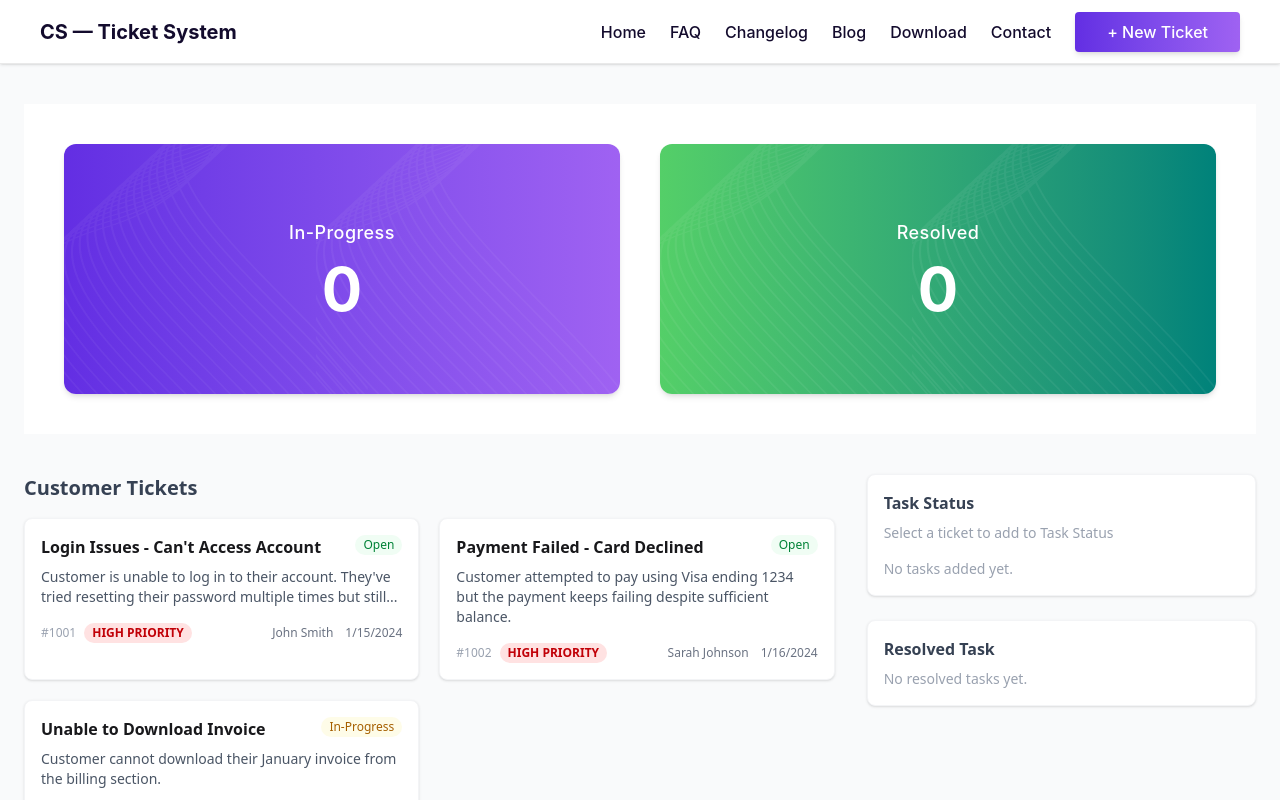
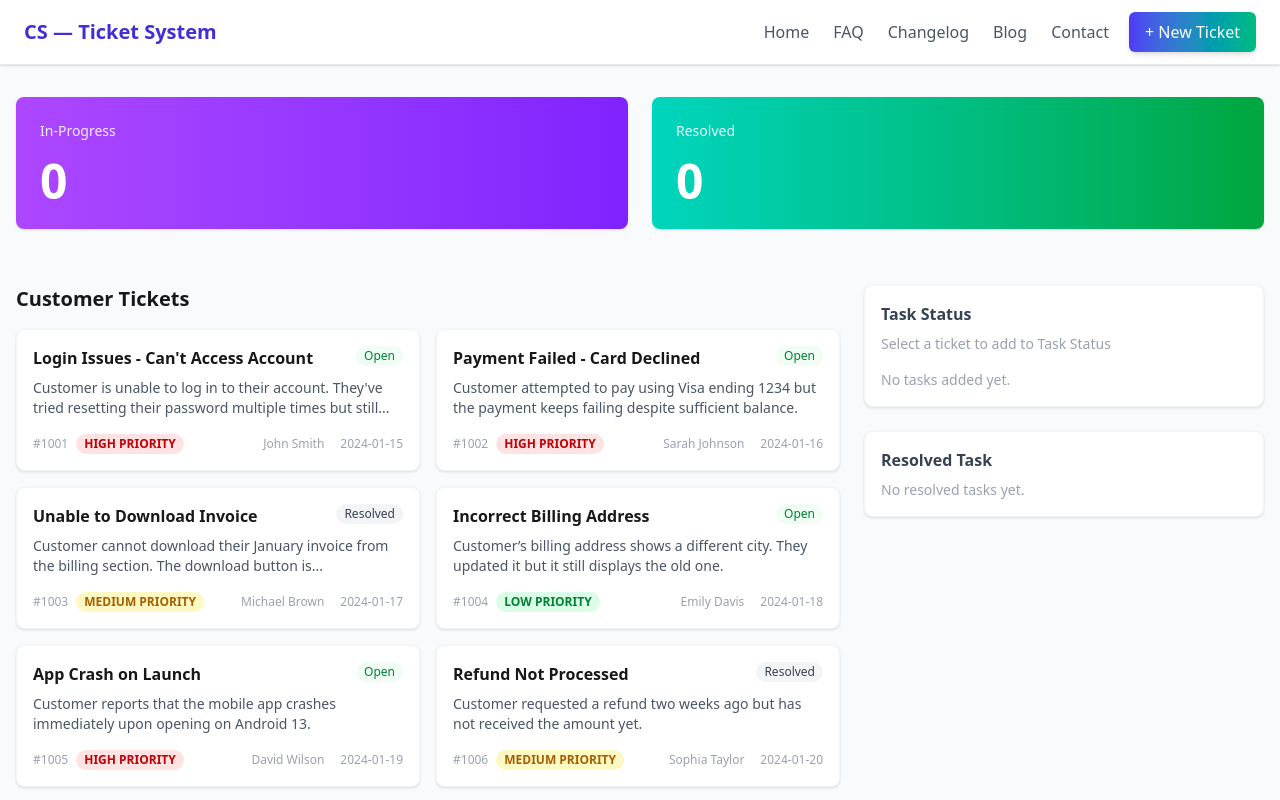
Before and after one commit to Shanjida-Islam138/Programming-Hero-Assignment-07, a React (Vite) app: page / in a window 1280 px wide. Shown: the top 800 px of the page. Built offline with nearby package versions, Linux system fonts and the light colour scheme.

Commit message:
updated Navbar

```diff
--- a/src/App.jsx
+++ b/src/App.jsx
@@ -1,15 +1,28 @@
 import React from "react";
 import Navbar from "./components/Navbar";
+import Footer from "./components/Footer";
 import Home from "./pages/Home";
 import { AppContextProvider } from "./context/AppContext";
+import { ToastContainer } from "react-toastify";
+import "react-toastify/dist/ReactToastify.css";
 
-const App = () => {
+
+function App() {
 return (
 <AppContextProvider>
+<div className="flex flex-col min-h-screen">
 <Navbar />
+<main className="flex-1">
 <Home />
+</main>
+
+
+<Footer />
+<ToastContainer position="top-right" autoClose={2000} hideProgressBar={false} newestOnTop closeOnClick />
+</div>
 </AppContextProvider>
 );
-};
+}
+
 
 export default App;
--- a/src/components/Banner.jsx
+++ b/src/components/Banner.jsx
@@ -1,48 +1,28 @@
-import React from "react";
-import { assets } from "../assets/assets";
+import React, { useContext } from "react";
+import { AppContext } from "../context/AppContext";
+
 
 const Banner = () => {
-  return (
-    <div className="w-full bg-white py-10 px-6 sm:px-10">
-      <div className="flex flex-col sm:flex-row gap-6 sm:gap-10 justify-center items-center">
+const { inProgressCount, resolvedCount } = useContext(AppContext);
 
-        <div className="w-full sm:w-1/2 h-[250px] rounded-xl flex flex-col justify-center items-center text-white font-[Inter]
-        bg-gradient-to-r from-[#632EE3] to-[#9F62F2] relative overflow-hidden shadow-md">
-          <div
-            className="absolute inset-0 opacity-40"
-            style={{
-              backgroundImage: `url(${assets.vector1}), url(${assets.vector1})`,
-              backgroundRepeat: "no-repeat, no-repeat",
-              backgroundPosition: "left center, right center",
-              backgroundSize: "contain, contain",
-            }}
-          ></div>
-          <div className="relative z-10 text-center">
-            <h2 className="text-lg font-medium tracking-wide">In-Progress</h2>
-            <p className="text-6xl font-bold mt-3">0</p>
-          </div>
-        </div>
 
-        <div className="w-full sm:w-1/2 h-[250px] rounded-xl flex flex-col justify-center items-center text-white font-[Inter]
-        bg-gradient-to-r from-[#54CF68] to-[#00827A] relative overflow-hidden shadow-md">
-          <div
-            className="absolute inset-0 opacity-50"
-            style={{
-              backgroundImage: `url(${assets.vector1}), url(${assets.vector1})`,
-              backgroundRepeat: "no-repeat, no-repeat",
-              backgroundPosition: "left center, right center",
-              backgroundSize: "contain, contain",
-            }}
-          ></div>
-          <div className="relative z-10 text-center">
-            <h2 className="text-lg font-medium tracking-wide">Resolved</h2>
-            <p className="text-6xl font-bold mt-3">0</p>
-          </div>
-        </div>
+return (
+<div className="container mx-auto px-4 py-8">
+<div className="grid md:grid-cols-2 gap-6">
+<div className="rounded-lg p-6 bg-gradient-to-r from-purple-500 to-violet-600 text-white shadow">
+<h3 className="text-sm opacity-90">In-Progress</h3>
+<div className="text-5xl font-bold mt-4">{inProgressCount}</div>
+</div>
 
-      </div>
-    </div>
-  );
+
+<div className="rounded-lg p-6 bg-gradient-to-r from-teal-400 to-green-600 text-white shadow">
+<h3 className="text-sm opacity-90">Resolved</h3>
+<div className="text-5xl font-bold mt-4">{resolvedCount}</div>
+</div>
+</div>
+</div>
+);
 };
 
+
 export default Banner;
--- a/src/components/Navbar.jsx
+++ b/src/components/Navbar.jsx
@@ -2,27 +2,29 @@ import React from "react";
 
 const Navbar = () => {
   return (
-    <div className="h-auto sm:h-16 flex flex-wrap sm:flex-nowrap justify-between items-center shadow-sm sticky top-0 z-50 bg-[#FFFFFF] border-b border-[#E9E9E9] px-6 sm:px-10 py-3">
+    <header className="sticky top-0 z-50 bg-white shadow-sm border-b border-gray-200">
+      <div className="max-w-7xl mx-auto flex items-center justify-between px-6 py-3">
+        {/* Logo / Title */}
+        <h1 className="text-xl font-bold text-indigo-700 cursor-pointer">
+          CS — Ticket System
+        </h1>
 
-      {/* -------------Logo ---------------*/}
-      <h1 className="text-xl font-bold font-[Inter] text-[#130B2D] mb-2 sm:mb-0">
-        CS — <span>Ticket System</span>
-      </h1>
+        {/* Menu & Button */}
+        <div className="flex items-center gap-5">
+          <nav className="hidden md:flex gap-6 text-gray-600 font-medium">
+            <button className="hover:text-indigo-700 transition">Home</button>
+            <button className="hover:text-indigo-700 transition">FAQ</button>
+            <button className="hover:text-indigo-700 transition">Changelog</button>
+            <button className="hover:text-indigo-700 transition">Blog</button>
+            <button className="hover:text-indigo-700 transition">Contact</button>
+          </nav>
 
-      {/*-------- Menu Items------------ */}
-      <div className="flex flex-wrap justify-center sm:justify-end items-center gap-4 sm:gap-6 font-medium font-[Inter] text-[#130B2D] w-full sm:w-auto">
-        <a href="#">Home</a>
-        <a href="#">FAQ</a>
-        <a href="#">Changelog</a>
-        <a href="#">Blog</a>
-        <a href="#">Download</a>
-        <a href="#">Contact</a>
-
-        <button className="bg-gradient-to-r from-[#632EE3] to-[#9F62F2] hover:from-[#5A28D4] hover:to-[#8E55E5] px-5 sm:px-8 py-2 rounded text-white font-medium shadow-md hover:shadow-lg transition-all duration-500 cursor-pointer">
-          + New Ticket
-        </button>
+          <button className="bg-gradient-to-r from-indigo-600 to-emerald-500 text-white px-4 py-2 rounded-md shadow-md hover:opacity-90 transition">
+            + New Ticket
+          </button>
+        </div>
       </div>
-    </div>
+    </header>
   );
 };
 
--- /dev/null
+++ b/src/components/PriorityBadge.jsx
@@ -0,0 +1,17 @@
+import React from 'react'
+
+
+export const PriorityBadge=({ priority })=> {
+const base= 'px-2 py-0.5 rounded-full text-xs font-semibold'
+if (priority=== 'High') return<span className={`${base} bg-red-100 text-red-700`}>HIGH</span>
+if (priority=== 'Medium') return<span className={`${base} bg-yellow-100 text-yellow-700`}>MEDIUM</span>
+return <span className={`${base} bg-green-100 text-green-700`}>LOW</span>
+}
+
+
+export const StatusPill= ({ status }) => {
+const base= 'px-2 py-0.5 rounded-full text-xs font-medium'
+if (status=== 'Open') return <span className={`${base} bg-green-50 text-green-700`}>Open</span>
+if (status=== 'In-Progress') return <span className={`${base} bg-yellow-50 text-yellow-700`}>In-Progress</span>
+return <span className={`${base} bg-gray-100 text-gray-700`}>Resolved</span>
+}
--- a/src/components/TicketCard.jsx
+++ b/src/components/TicketCard.jsx
@@ -1,22 +1,21 @@
 import React from "react";
+
 
 const PriorityBadge = ({ priority }) => {
 const base = "px-2 py-0.5 rounded-full text-xs font-semibold";
-  if (priority === "High")
-    return <span className={`${base} bg-red-100 text-red-700`}>HIGH PRIORITY</span>;
-  if (priority === "Medium")
-    return <span className={`${base} bg-yellow-100 text-yellow-700`}>MEDIUM PRIORITY</span>;
+if (priority === "High") return <span className={`${base} bg-red-100 text-red-700`}>HIGH PRIORITY</span>;
+if (priority === "Medium") return <span className={`${base} bg-yellow-100 text-yellow-700`}>MEDIUM PRIORITY</span>;
 return <span className={`${base} bg-green-100 text-green-700`}>LOW PRIORITY</span>;
 };
 
+
 const StatusPill = ({ status }) => {
 const base = "px-2 py-0.5 rounded-full text-xs font-medium";
-  if (status === "Open")
-    return <span className={`${base} bg-green-50 text-green-700`}>Open</span>;
-  if (status === "In-Progress")
-    return <span className={`${base} bg-yellow-50 text-yellow-700`}>In-Progress</span>;
+if (status === "Open") return <span className={`${base} bg-green-50 text-green-700`}>Open</span>;
+if (status === "In-Progress") return <span className={`${base} bg-yellow-50 text-yellow-700`}>In-Progress</span>;
 return <span className={`${base} bg-gray-100 text-gray-700`}>Resolved</span>;
 };
+
 
 const TicketCard = ({ ticket, onClick }) => {
 return (
@@ -29,20 +28,27 @@ const TicketCard = ({ ticket, onClick }) => {
 <StatusPill status={ticket.status} />
 </div>
 
+
 <p className="text-sm text-gray-600 mt-2 line-clamp-3">{ticket.description}</p>
 
+
 <div className="mt-4 flex items-center justify-between text-xs text-gray-500">
+<div className="flex items-center gap-3">
 <div className="flex items-center gap-2">
 <span className="text-gray-400">#{ticket.id}</span>
 <PriorityBadge priority={ticket.priority} />
 </div>
-        <div className="flex items-center gap-3">
-          <span>{ticket.customer}</span>
-          <span>{ticket.createdAt}</span>
+</div>
+
+
+<div className="flex items-center gap-4">
+<span className="text-gray-400">{ticket.customer}</span>
+<span className="text-gray-400">{ticket.createdAt}</span>
 </div>
 </div>
 </div>
 );
 };
 
+
 export default TicketCard;
--- a/src/context/AppContext.jsx
+++ b/src/context/AppContext.jsx
@@ -1,70 +1,61 @@
-import React, { createContext, useState } from "react";
+import React, { createContext, useEffect, useState } from "react";
+import { ticketsData } from "../data/tickets";
+
 
 export const AppContext = createContext();
 
-export const AppContextProvider = ({ children }) => {
-  const [tickets, setTickets] = useState([
-    {
-      id: 1001,
-      title: "Login Issues - Can't Access Account",
-      description:
-        "Customer is unable to log in to their account. They've tried resetting their password multiple times but still...",
-      customer: "John Smith",
-      priority: "High",
-      status: "Open",
-      createdAt: "1/15/2024",
-    },
-    {
-      id: 1002,
-      title: "Payment Failed - Card Declined",
-      description:
-        "Customer attempted to pay using Visa ending 1234 but the payment keeps failing despite sufficient balance.",
-      customer: "Sarah Johnson",
-      priority: "High",
-      status: "Open",
-      createdAt: "1/16/2024",
-    },
-    {
-      id: 1003,
-      title: "Unable to Download Invoice",
-      description:
-        "Customer cannot download their January invoice from the billing section.",
-      customer: "Michael Brown",
-      priority: "Medium",
-      status: "In-Progress",
-      createdAt: "1/17/2024",
-    },
-  ]);
 
-  const [inProgress, setInProgress] = useState([]);
+export const AppContextProvider = (props) => {
+const [tickets, setTickets] = useState([]);
+const [taskStatus, setTaskStatus] = useState([]);
 const [resolved, setResolved] = useState([]);
 
-  // When a ticket is clicked, add it to In-Progress
-  const addToProgress = (ticket) => {
-    if (!inProgress.find((t) => t.id === ticket.id)) {
-      setInProgress([...inProgress, ticket]);
-    }
+
+const fetchTickets = async () => {
+setTickets(ticketsData.map((t) => ({ ...t })));
 };
 
-  // When completed, move from In-Progress to Resolved
+
+useEffect(() => {
+fetchTickets();
+}, []);
+
+
+const addToTaskStatus = (ticket) => {
+if (taskStatus.find((t) => t.id === ticket.id) || resolved.find((r) => r.id === ticket.id))
+return false;
+
+
+setTaskStatus((prev) => [...prev, { ...ticket, status: "In-Progress" }]);
+setTickets((prev) => prev.filter((t) => t.id !== ticket.id));
+return true;
+};
+
+
 const completeTask = (ticketId) => {
-    const completed = inProgress.find((t) => t.id === ticketId);
-    if (completed) {
-      setResolved([...resolved, completed]);
-      setInProgress(inProgress.filter((t) => t.id !== ticketId));
-      setTickets(tickets.filter((t) => t.id !== ticketId)); // remove from main list
-    }
+const task = taskStatus.find((t) => t.id === ticketId);
+if (!task) return false;
+
+
+setTaskStatus((prev) => prev.filter((t) => t.id !== ticketId));
+setResolved((prev) => [{ ...task, status: "Resolved" }, ...prev]);
+return true;
 };
+
 
 const value = {
 tickets,
-    inProgress,
+setTickets,
+taskStatus,
+setTaskStatus,
 resolved,
-    addToProgress,
+setResolved,
+addToTaskStatus,
 completeTask,
+inProgressCount: taskStatus.length,
+resolvedCount: resolved.length,
 };
 
-  return (
-    <AppContext.Provider value={value}>{children}</AppContext.Provider>
-  );
+
+return <AppContext.Provider value={value}>{props.children}</AppContext.Provider>;
 };
--- /dev/null
+++ b/src/data/tickets.js
@@ -0,0 +1,112 @@
+import vector1 from "./vector1.png";
+import vector2 from "./vector2.png";
+
+
+export const assets = {
+   vector1,
+   vector2
+}
+
+export const ticketsData = [
+  {
+    id: 1001,
+    title: "Login Issues - Can't Access Account",
+    description:
+      "Customer is unable to log in to their account. They've tried resetting their password multiple times but still...",
+    customer: "John Smith",
+    priority: "High",
+    status: "Open",
+    createdAt: "2024-01-15",
+  },
+  {
+    id: 1002,
+    title: "Payment Failed - Card Declined",
+    description:
+      "Customer attempted to pay using Visa ending 1234 but the payment keeps failing despite sufficient balance.",
+    customer: "Sarah Johnson",
+    priority: "High",
+    status: "Open",
+    createdAt: "2024-01-16",
+  },
+  {
+    id: 1003,
+    title: "Unable to Download Invoice",
+    description:
+      "Customer cannot download their January invoice from the billing section. The download button is...",
+    customer: "Michael Brown",
+    priority: "Medium",
+    status: "In- Progress",
+    createdAt: "2024-01-17",
+  },
+  {
+    id: 1004,
+    title: "Incorrect Billing Address",
+    description:
+      "Customer’s billing address shows a different city. They updated it but it still displays the old one.",
+    customer: "Emily Davis",
+    priority: "Low",
+    status: "Open",
+    createdAt: "2024-01-18",
+  },
+  {
+    id: 1005,
+    title: "App Crash on Launch",
+    description:
+      "Customer reports that the mobile app crashes immediately upon opening on Android 13.",
+    customer: "David Wilson",
+    priority: "High",
+    status: "Open",
+    createdAt: "2024-01-19",
+  },
+  {
+    id: 1006,
+    title: "Refund Not Processed",
+    description:
+      "Customer requested a refund two weeks ago but has not received the amount yet.",
+    customer: "Sophia Taylor",
+    priority: "Medium",
+    status: "In- Progress",
+    createdAt: "2024-01-20",
+  },
+  {
+    id: 1007,
+    title: "Two-Factor Authentication Issue",
+    description:
+      "Customer is not receiving 2FA codes on their registered phone number.",
+    customer: "James Anderson",
+    priority: "High",
+    status: "Open",
+    createdAt: "2024-01-21",
+  },
+  {
+    id: 1008,
+    title: "Unable to Update Profile Picture",
+    description:
+      "Customer tries to upload a new profile picture but gets 'Upload failed' error.",
+    customer: "Olivia Martinez",
+    priority: "Low",
+    status: "Open",
+    createdAt: "2024-01-22",
+  },
+  {
+    id: 1009,
+    title: "Subscription Auto-Renewal",
+    description:
+      "Customer wants to enable auto-renewal for their subscription but the toggle is disabled.",
+    customer: "Liam Thomas",
+    priority: "Medium",
+    status: "In- Progress",
+    createdAt: "2024-01-17",
+  },
+  {
+    id: 1010,
+    title: "Missing Order Confirmation Email",
+    description:
+      "Customer placed an order but didn't receive a confirmation email even though payment succeeded.",
+    customer: "Isabella Garcia",
+    priority: "Medium",
+    status: "Open",
+    createdAt: "2024-01-24",
+  },
+
+];
--- a/src/main.jsx
+++ b/src/main.jsx
@@ -1,11 +1,15 @@
-// src/main.jsx
-import React from "react";
-import { createRoot } from "react-dom/client";
-import App from "./App";
-import "./index.css"; // tailwind base/imports assumed here
+import React from 'react'
+import { createRoot } from 'react-dom/client'
+import App from './App'
+import { AppContextProvider } from './context/AppContext'
+import './index.css'
+import 'react-toastify/dist/ReactToastify.css'
 
-createRoot(document.getElementById("root")).render(
-  <React.StrictMode>
-    <App />
-  </React.StrictMode>
-);
+
+createRoot(document.getElementById('root')).render(
+<React.StrictMode>
+<AppContextProvider>
+<App />
+</AppContextProvider>
+</React.StrictMode>
+)
--- a/src/pages/Home.jsx
+++ b/src/pages/Home.jsx
@@ -1,43 +1,54 @@
 import React, { useContext } from "react";
 import Banner from "../components/Banner";
 import TicketCard from "../components/TicketCard";
-import TaskStatus from "../components/TaskStatusSection";
+import TaskStatus from "../components/TaskStatus";
 import { AppContext } from "../context/AppContext";
 import { toast } from "react-toastify";
-import "react-toastify/dist/ReactToastify.css";
+
 
 const Home = () => {
-  const { tickets, addToProgress } = useContext(AppContext);
+const { tickets, addToTaskStatus } = useContext(AppContext);
 
-  const handleAddToProgress = (ticket) => {
-    addToProgress(ticket);
-    toast.info(`"${ticket.title}" added to In Progress!`);
+
+const handleAddToTask = (ticket) => {
+const added = addToTaskStatus(ticket);
+if (added) {
+toast.info("Ticket added to Task Status");
+} else {
+toast.warn("Ticket already added or already resolved");
+}
 };
 
+
 return (
-    <div className="px-6 py-10 bg-gray-50 min-h-screen">
+<div className="min-h-screen bg-gray-50">
 <Banner />
 
-      {/* Main grid: Tickets left, TaskStatus right */}
-      <div className="grid grid-cols-1 lg:grid-cols-3 gap-8 mt-10">
-        {/* Left side - Customer Tickets */}
-        <div className="lg:col-span-2 space-y-6">
-          <h2 className="text-xl font-semibold text-gray-700 mb-4">Customer Tickets</h2>
 
-          <div className="grid grid-cols-1 md:grid-cols-2 gap-5">
+<div className="container mx-auto px-4 py-6">
+<div className="grid lg:grid-cols-3 gap-6">
+<div className="lg:col-span-2">
+<div className="flex justify-between items-center mb-4">
+<h2 className="text-xl font-semibold">Customer Tickets</h2>
+</div>
+
+
+<div className="grid md:grid-cols-2 gap-4">
 {tickets.map((t) => (
-              <TicketCard key={t.id} ticket={t} onClick={handleAddToProgress} />
+<TicketCard key={t.id} ticket={t} onClick={handleAddToTask} />
 ))}
 </div>
 </div>
 
-        {/* Right side - Task Status */}
+
 <div>
 <TaskStatus />
+</div>
 </div>
 </div>
 </div>
 );
 };
 
+
 export default Home;
```
Also changed, not shown: src/components/Footer.jsx (+6 -1 lines), src/components/TaskStatus.jsx (renamed from src/components/TaskStatusSection.jsx, +11 -7 lines), src/data/vector1.png (renamed from src/assets/vector1.png), src/data/vector2.png (renamed from src/assets/vector2.png). Lines whose indentation alone changed are shown as unchanged.
